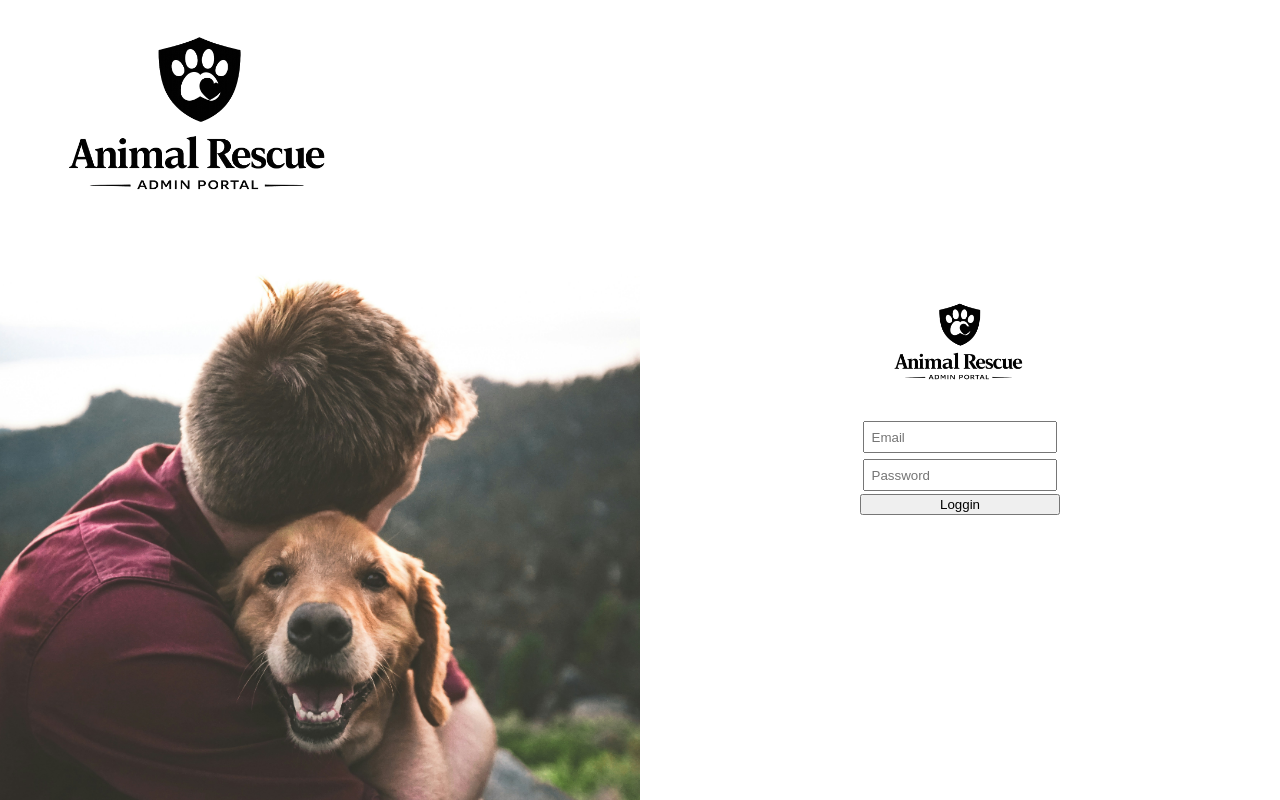
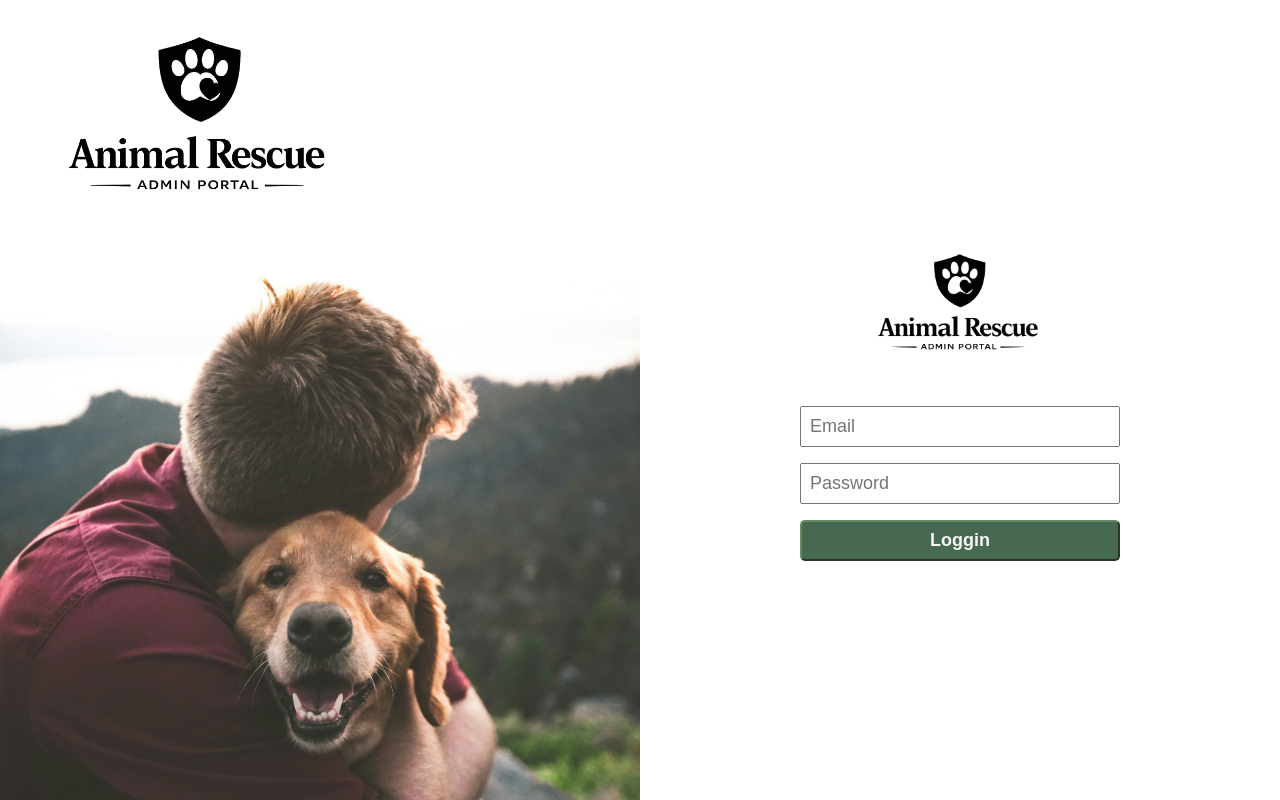
Before and after one commit to MikaelaJohansson/animal-rescue-admin, a React (Vite) app: page / in a window 1280 px wide. Built offline with nearby package versions, Linux system fonts and the light colour scheme.

Commit message:
Start styling login page

```diff
--- a/src/pages/Login/Login.jsx
+++ b/src/pages/Login/Login.jsx
@@ -30,14 +30,14 @@ export default function Login({ setIsLoggedIn}) {
 
             {/* left side og login page */}
             <section className={styles.loginLeftSideImage}>
-                <img src={appLogo} alt="logo" width={400} />
+                <img className={styles.imgLogo} src={appLogo} alt="logo" />
                 <img className={styles.dogImg} src={loginPicDog} alt="Dog's best friend" />
             </section>
 
             {/* right side of login page */}
             <section className={styles.loginRightSide}>
                 <form onSubmit={handleLogin} className={styles.loginForm}>
-                    <img src={appLogo} alt="logo" width={200} />
+                    <img src={appLogo} alt="logo" />
                     <input type="mail" placeholder='Email' value={email} onChange={(event) => setEmail(event.target.value)}/>
                     <input type="password" placeholder='Password' value={password} onChange={(event) => setPassword(event.target.value)}/>
                     <button type='submit'>Loggin</button>
--- a/src/pages/Login/Login.module.css
+++ b/src/pages/Login/Login.module.css
@@ -1,4 +1,7 @@
+@import "./../../styles/tokens.css";
+
 /* main */
+
 
 .WraperLogin{
   min-height: 100vh;
@@ -16,6 +19,10 @@
     flex: 1;
     display: flex;
     flex-direction: column;
+}
+
+.imgLogo{
+    width: var(--logo-L);
 }
 
 .dogImg{
@@ -38,13 +45,35 @@
 .loginForm{
     flex-direction: column;
     display: flex;
+    justify-content: center;
+    align-items: center;
 }
 
 .loginForm input{
    display: flex;
-   margin: 0.2rem;
+   margin: 0.5rem;
    padding: 0.4rem;
+   padding: var(--input-padding-L);
+   width: clamp(150px, 30vw,320px);
+   font-size: clamp(10px, 4vw, 18px);
+}
 
+.loginForm button{
+    margin-top: 0.5rem;
+    display: flex;
+    margin: 0.5rem;
+    justify-content: center;
+    padding: var(--button-padding-L);
+    width: clamp(150px, 30vw, 320px);
+    background-color: var(--color-button);
+    border-radius: var(--radius-S);
+    border-color: var(--color-border);
+    font-size: clamp(10px, 4vw, 18px);
+    font-weight: var(--font-weight-M);
+    color: var(--color-font-light);
+}
 
-
+.loginForm img{
+    width: clamp(140px, 20vw, 250px);
+    display: flex;
 }
--- a/src/styles/tokens.css
+++ b/src/styles/tokens.css
@@ -4,7 +4,6 @@
 ========================================================= */
 
 :root {
-
   /* ======================================
      COLORS
   ====================================== */
@@ -32,22 +31,21 @@
   --color-danger: rgb(201, 77, 77);
   --color-info: rgb(63, 127, 186);
 
+  --color-button: rgb(71, 105, 81);
+  --color-border: rgb(99, 140, 96);
+  --color-font-light: rgb(245, 245, 245);
+
   /* ======================================
      TYPOGRAPHY
   ====================================== */
 
   --font-family: "Inter", sans-serif;
 
-  --font-size-caption: 12px;
-  --font-size-small: 13px;
-  --font-size-body: 14px;
-  --font-size-section: 16px;
-  --font-size-card-title: 20px;
-  --font-size-page-title: 24px;
-  --font-size-dashboard-title: 28px;
+  --font-size-S: 13px;
+  --font-size-M: 16px;
 
   --font-weight-regular: 400;
-  --font-weight-medium: 500;
+  --font-weight-M: 600;
   --font-weight-semibold: 600;
   --font-weight-bold: 700;
 
@@ -72,13 +70,12 @@
      BORDER RADIUS
   ====================================== */
 
-  --radius-small: 6px;
-  --radius-medium: 8px;
-  --radius-large: 12px;
-  --radius-pill: 999px;
+  --radius-S: 5px;
+  --radius-M: 10px;
+  --radius-L: 15px;
 
   /* ======================================
-     BORDERS
+     BORDERS / COLORS
   ====================================== */
 
   --border-width: 1px;
@@ -89,7 +86,7 @@
   ====================================== */
 
   --shadow-card: 0 2px 12px rgba(0, 0, 0, 0.05);
-  --shadow-dropdown: 0 10px 30px rgba(0, 0, 0, 0.10);
+  --shadow-dropdown: 0 10px 30px rgba(0, 0, 0, 0.1);
 
   /* ======================================
      LAYOUT
@@ -105,11 +102,17 @@
      COMPONENTS
   ====================================== */
 
-  --button-height: 40px;
-  --button-padding-x: 16px;
+  --button-padding-XL: 12px;
+  --button-padding-M: 10px;
+  --button-padding-L: 8px;
+  --button-padding-S: 5px;
+  --button-padding-XS: 3px;
 
-  --input-height: 40px;
-  --input-padding-x: 12px;
+  --input-padding-XL: 12px;
+  --input-padding-M: 10px;
+  --input-padding-L: 8px;
+  --input-padding-S: 5px;
+  --input-padding-XS: 3px;
 
   --card-padding: 24px;
 
@@ -125,16 +128,23 @@
   --animal-gallery-size: 72px;
   --animal-detail-image-size: 320px;
 
-  --avatar-small: 28px;
-  --avatar-medium: 32px;
-  --avatar-large: 40px;
+  --avatar-S: 28px;
+  --avatar-M: 32px;
+  --avatar-L: 40px;
 
   /* ======================================
      ICONS
   ====================================== */
 
-  --icon-small: 16px;
-  --icon-medium: 18px;
-  --icon-large: 20px;
+  --icon-S: 16px;
+  --icon-M: 18px;
+  --icon-L: 20px;
 
+  /* ======================================
+     LOGO
+  ====================================== */
+
+  --logo-S: 200px;
+  --logo-M: 300px;
+  --logo-L: 400px;
 }
```
